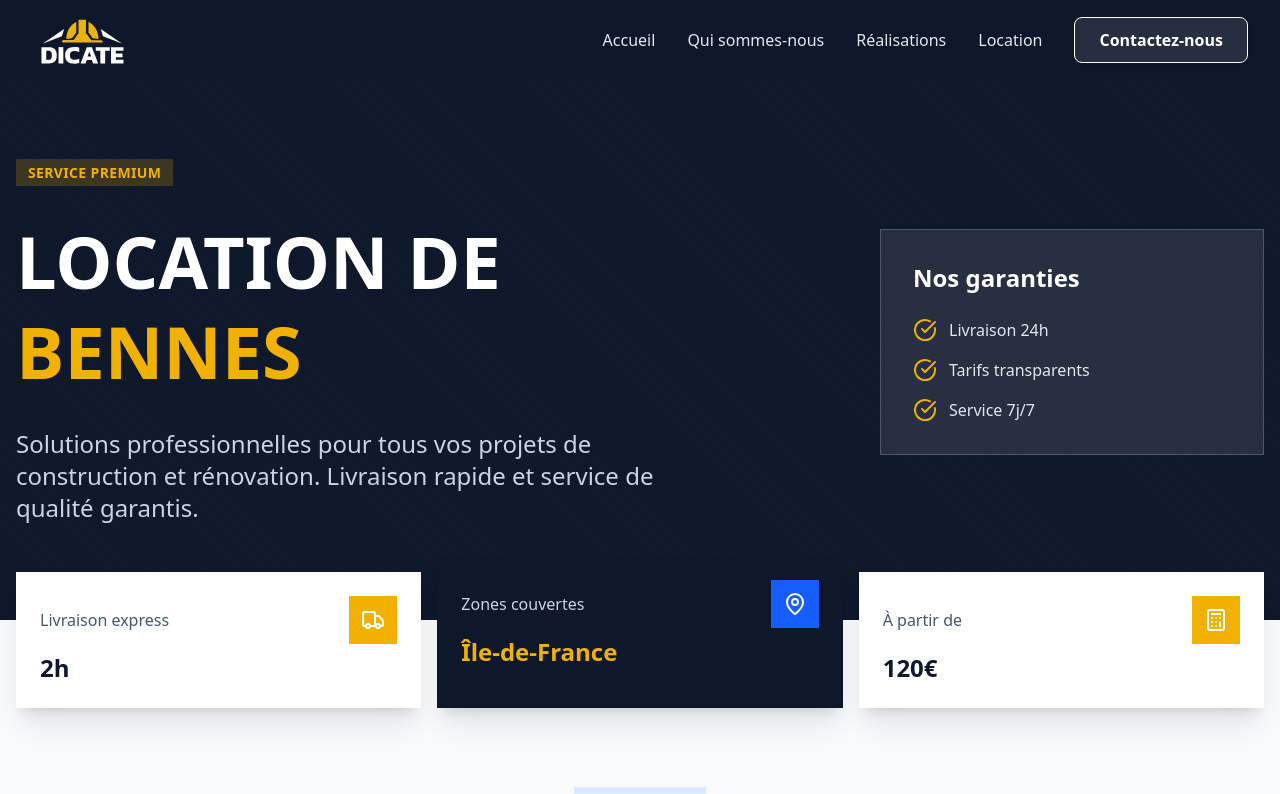
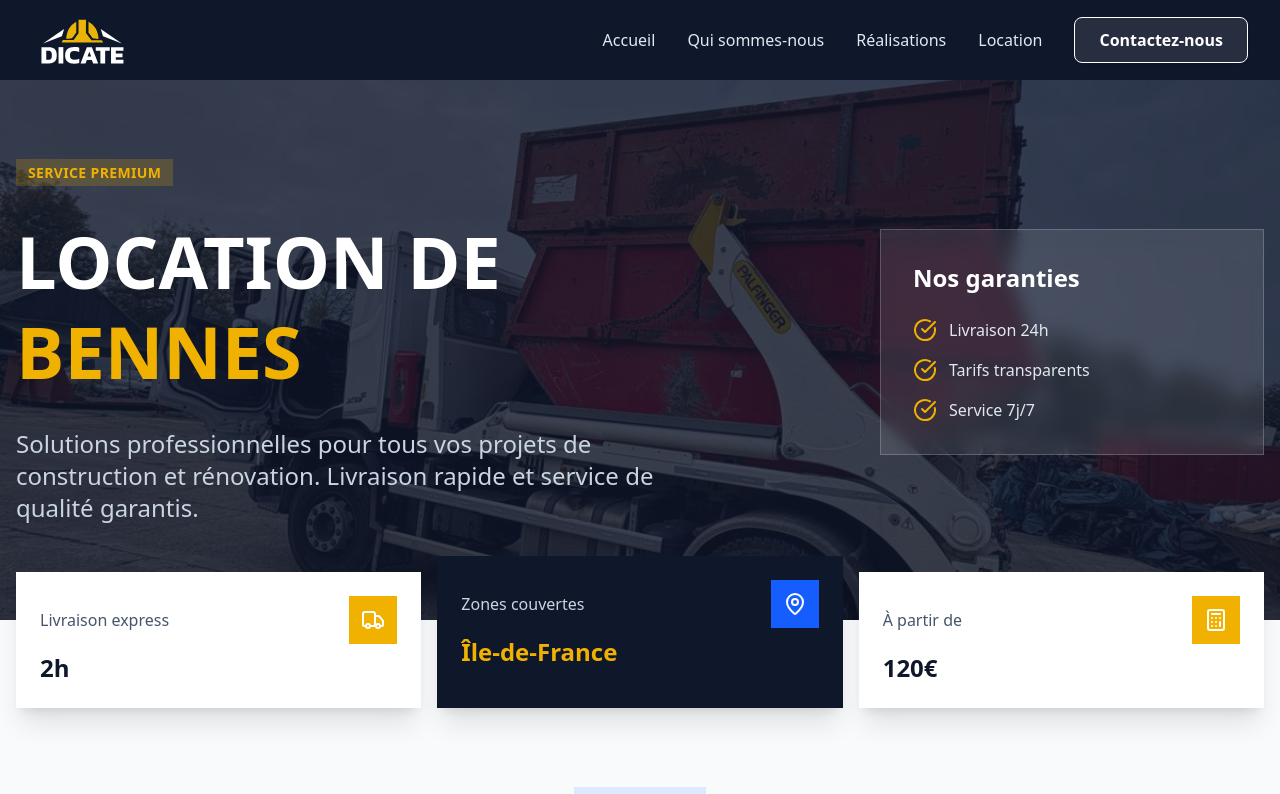
Before and after one commit to mariosrb/btp, a React (Vite) app: page /location in a window 1280 px wide. Shown: the top 794 px of the page. Built offline with nearby package versions, Linux system fonts and the light colour scheme.

Commit message:
Update Location page background styling: replace gradient with image and adjust overlay for improved visual appeal.

```diff
--- a/src/pages/Location/Location.jsx
+++ b/src/pages/Location/Location.jsx
@@ -70,16 +70,15 @@ const Location = () => {
 
   return (
     <div className="min-h-screen bg-slate-50">
-      <div className="relative bg-slate-900 text-white py-24 overflow-hidden">
-        <div className="absolute inset-0 opacity-10">
-          <div
-            className="w-full h-full"
-            style={{
-              backgroundImage:
-                'repeating-linear-gradient(45deg, transparent, transparent 2px, rgba(255,255,255,0.1) 2px, rgba(255,255,255,0.1) 4px)',
-            }}
-          />
-        </div>
+      <div
+        className="relative bg-slate-900 text-white py-24 overflow-hidden"
+        style={{
+          backgroundImage: "url('/images/benne.jpg')",
+          backgroundSize: 'cover',
+          backgroundPosition: 'center',
+        }}
+      >
+        <div className="absolute inset-0 bg-slate-900/80" />
 
         <div className="relative max-w-7xl mx-auto px-4">
           <div className="grid grid-cols-1 lg:grid-cols-12 gap-12 items-center">
```
